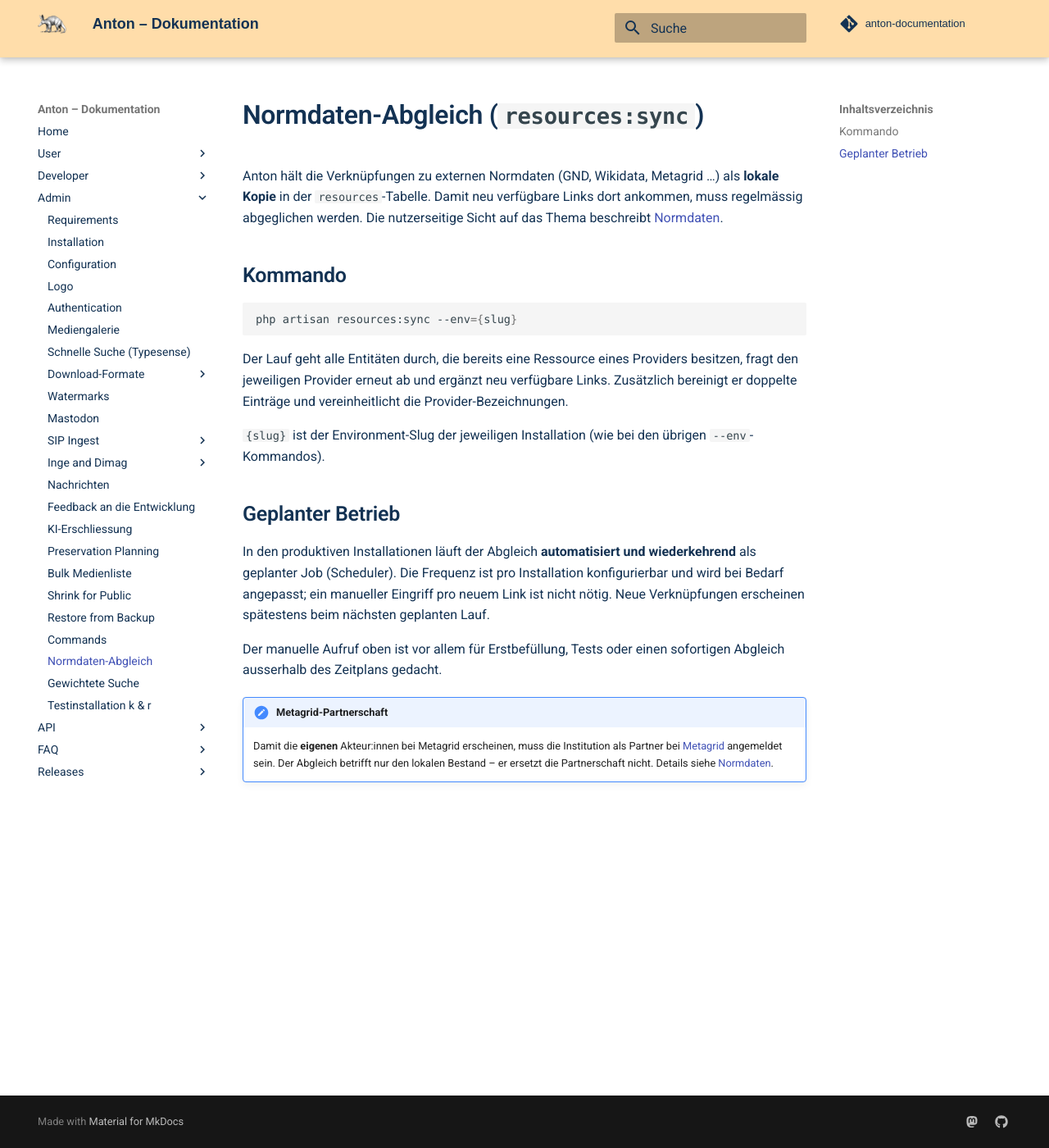
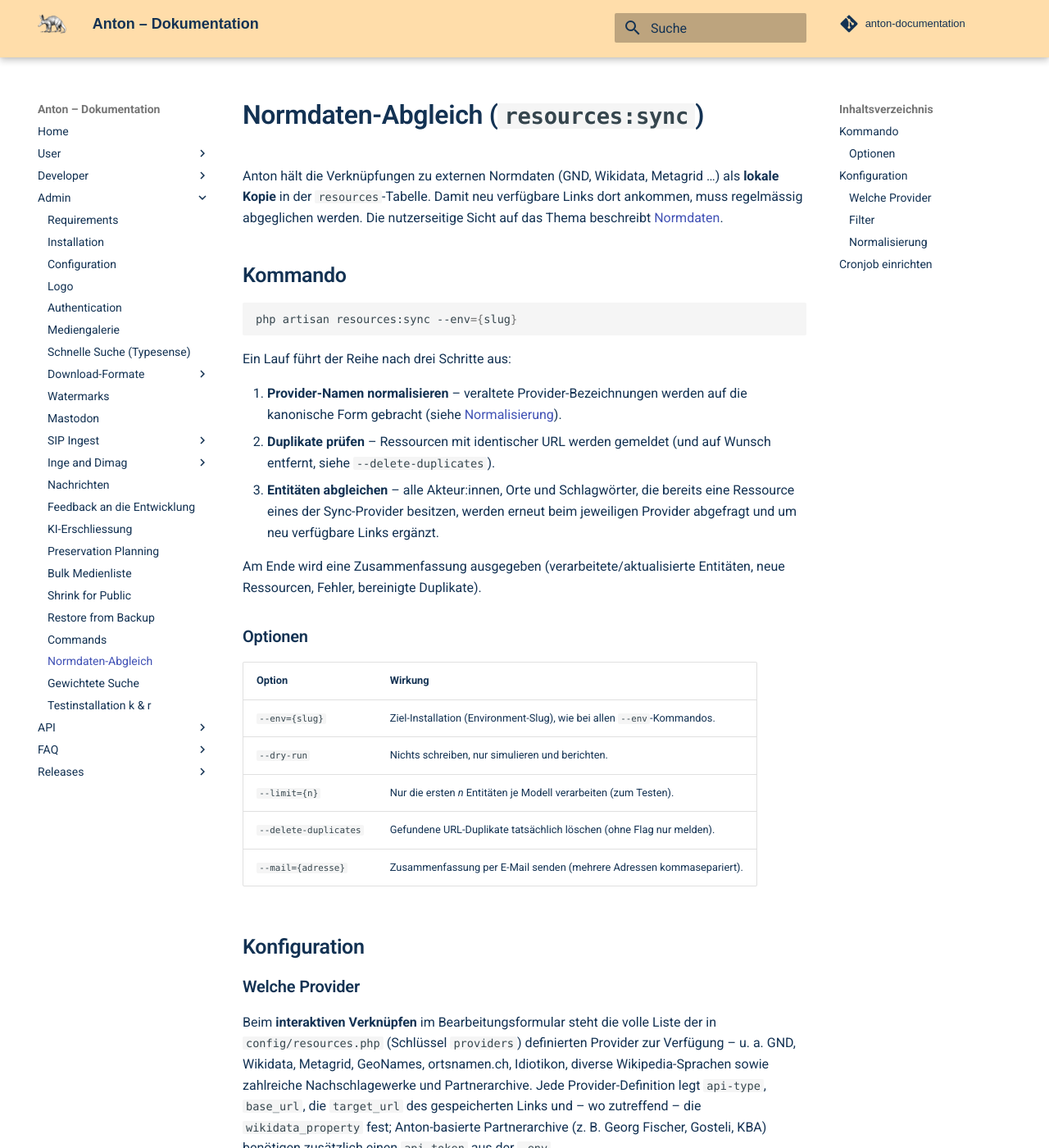
Before and after one commit to kraenzle-ritter/anton-documentation, an MkDocs documentation site: the page built from docs/admin/authorities.md, in a window 1280 px wide and 1400 px high. Shown: the whole window at 82% size. Built offline with MkDocs 1.6.1 and Material for MkDocs 9.7.7, drawn with Linux system fonts in a browser that asks for light colours; some web fonts are replaced; comment, search, counter and statistics services are not loaded; some of the changed text lies outside the part shown.

Commit message:
docs(authorities): Provider-Konfiguration und Cron-Einrichtung ergänzen
Sync-Provider (metagrid/gnd/wikidata) und Reihenfolge, volle Provider-Liste im
config/resources.php, Normalisierung (rename), Filter-Setting und
Kommando-Optionen. Cronjob als per-Environment-Crontab-Eintrag (anton-ansible),
da schedule:run auf den Servern nicht läuft.

````diff
--- a/docs/admin/authorities.md
+++ b/docs/admin/authorities.md
@@ -11,24 +11,97 @@
 php artisan resources:sync --env={slug}
 ```
 
-Der Lauf geht alle Entitäten durch, die bereits eine Ressource eines
-Providers besitzen, fragt den jeweiligen Provider erneut ab und ergänzt neu
-verfügbare Links. Zusätzlich bereinigt er doppelte Einträge und
-vereinheitlicht die Provider-Bezeichnungen.
+Ein Lauf führt der Reihe nach drei Schritte aus:
 
-`{slug}` ist der Environment-Slug der jeweiligen Installation (wie bei den
-übrigen `--env`-Kommandos).
+1. **Provider-Namen normalisieren** – veraltete Provider-Bezeichnungen werden
+   auf die kanonische Form gebracht (siehe [Normalisierung](#normalisierung)).
+2. **Duplikate prüfen** – Ressourcen mit identischer URL werden gemeldet (und
+   auf Wunsch entfernt, siehe `--delete-duplicates`).
+3. **Entitäten abgleichen** – alle Akteur:innen, Orte und Schlagwörter, die
+   bereits eine Ressource eines der Sync-Provider besitzen, werden erneut beim
+   jeweiligen Provider abgefragt und um neu verfügbare Links ergänzt.
 
-## Geplanter Betrieb
+Am Ende wird eine Zusammenfassung ausgegeben (verarbeitete/aktualisierte
+Entitäten, neue Ressourcen, Fehler, bereinigte Duplikate).
 
-In den produktiven Installationen läuft der Abgleich **automatisiert und
-wiederkehrend** als geplanter Job (Scheduler). Die Frequenz ist pro
-Installation konfigurierbar und wird bei Bedarf angepasst; ein manueller
-Eingriff pro neuem Link ist nicht nötig. Neue Verknüpfungen erscheinen
-spätestens beim nächsten geplanten Lauf.
+### Optionen
 
-Der manuelle Aufruf oben ist vor allem für Erstbefüllung, Tests oder einen
-sofortigen Abgleich ausserhalb des Zeitplans gedacht.
+| Option | Wirkung |
+|---|---|
+| `--env={slug}` | Ziel-Installation (Environment-Slug), wie bei allen `--env`-Kommandos. |
+| `--dry-run` | Nichts schreiben, nur simulieren und berichten. |
+| `--limit={n}` | Nur die ersten *n* Entitäten je Modell verarbeiten (zum Testen). |
+| `--delete-duplicates` | Gefundene URL-Duplikate tatsächlich löschen (ohne Flag nur melden). |
+| `--mail={adresse}` | Zusammenfassung per E-Mail senden (mehrere Adressen kommasepariert). |
+
+## Konfiguration
+
+### Welche Provider
+
+Beim **interaktiven Verknüpfen** im Bearbeitungsformular steht die volle Liste
+der in `config/resources.php` (Schlüssel `providers`) definierten Provider zur
+Verfügung – u. a. GND, Wikidata, Metagrid, GeoNames, ortsnamen.ch, Idiotikon,
+diverse Wikipedia-Sprachen sowie zahlreiche Nachschlagewerke und Partnerarchive.
+Jede Provider-Definition legt `api-type`, `base_url`, die `target_url` des
+gespeicherten Links und – wo zutreffend – die `wikidata_property` fest;
+Anton-basierte Partnerarchive (z. B. Georg Fischer, Gosteli, KBA) benötigen
+zusätzlich einen `api_token` aus der `.env`.
+
+Der **periodische Abgleich** `resources:sync` fragt jedoch nur die drei
+Provider erneut ab, für die eine Live-Nachführung sinnvoll ist – in dieser
+Reihenfolge:
+
+1. `metagrid`
+2. `gnd`
+3. `wikidata`
+
+Abgeglichen werden die Modelle **Actor**, **Place** und **Keyword**. Eine
+Entität wird nur berührt, wenn sie bereits mindestens eine Ressource eines
+dieser Provider besitzt – der Abgleich ergänzt vorhandene Verknüpfungen, er
+legt keine völlig neuen an.
+
+!!! note "Neue Provider aufnehmen"
+    Zusätzliche Provider (oder geänderte Basis-URLs/Tokens) sind eine
+    Code-/Konfigurationssache im `config/resources.php` und werden mit einem
+    Deploy ausgerollt, nicht über `/settings`. Ob ein Provider auch in den
+    periodischen Abgleich aufgenommen wird, ist im Kommando selbst festgelegt.
+
+### Filter
+
+Der Abgleich übergibt beim Nachführen den Wert des Settings
+`resources_filter` an den Provider (leer, falls nicht gesetzt). Damit lassen
+sich Treffer installationsweit einschränken.
+
+### Normalisierung
+
+Der `rename`-Abschnitt in `config/resources.php` bildet veraltete oder
+uneinheitliche Provider-Slugs auf die kanonische Form ab (z. B. `loc` →
+`lcnaf`, `wikipedia` → `wikipedia-de`, `sudoc` → `idref`). Jeder Sync-Lauf
+wendet diese Zuordnung zuerst an, damit der Bestand konsistent bleibt.
+
+## Cronjob einrichten
+
+Auf den produktiven Servern ist der Laravel-Scheduler (`schedule:run`)
+**nicht** installiert. Der Abgleich wird stattdessen **pro Installation als
+eigener Crontab-Eintrag** eingerichtet – auf den k&r-Servern über
+**anton-ansible** provisioniert, nicht in `app/Console/Kernel.php`.
+
+Ein Eintrag ruft das Kommando direkt mit dem Environment-Slug auf, z. B. für
+einen nächtlichen Lauf:
+
+```cron
+# Normdaten-Abgleich für die Installation "besenval", täglich 02:30
+30 2 * * *  cd /var/www/anton && php artisan resources:sync --env=besenval --delete-duplicates --mail=admin@example.org >> storage/logs/resources-sync.log 2>&1
+```
+
+- **Pro Environment ein eigener Eintrag** – der Slug bestimmt die
+  Zielinstallation.
+- Die **Frequenz** ist pro Installation frei wählbar (üblich: nächtlich); wegen
+  der Rate-Limits gegenüber den externen APIs läuft ein grosser Bestand nicht
+  im Sekundenbereich durch.
+- `--delete-duplicates` und `--mail=` sind optional, im geplanten Betrieb aber
+  üblich, um den Bestand sauber zu halten und über das Ergebnis informiert zu
+  werden.
 
 !!! note "Metagrid-Partnerschaft"
     Damit die **eigenen** Akteur:innen bei Metagrid erscheinen, muss die
````
